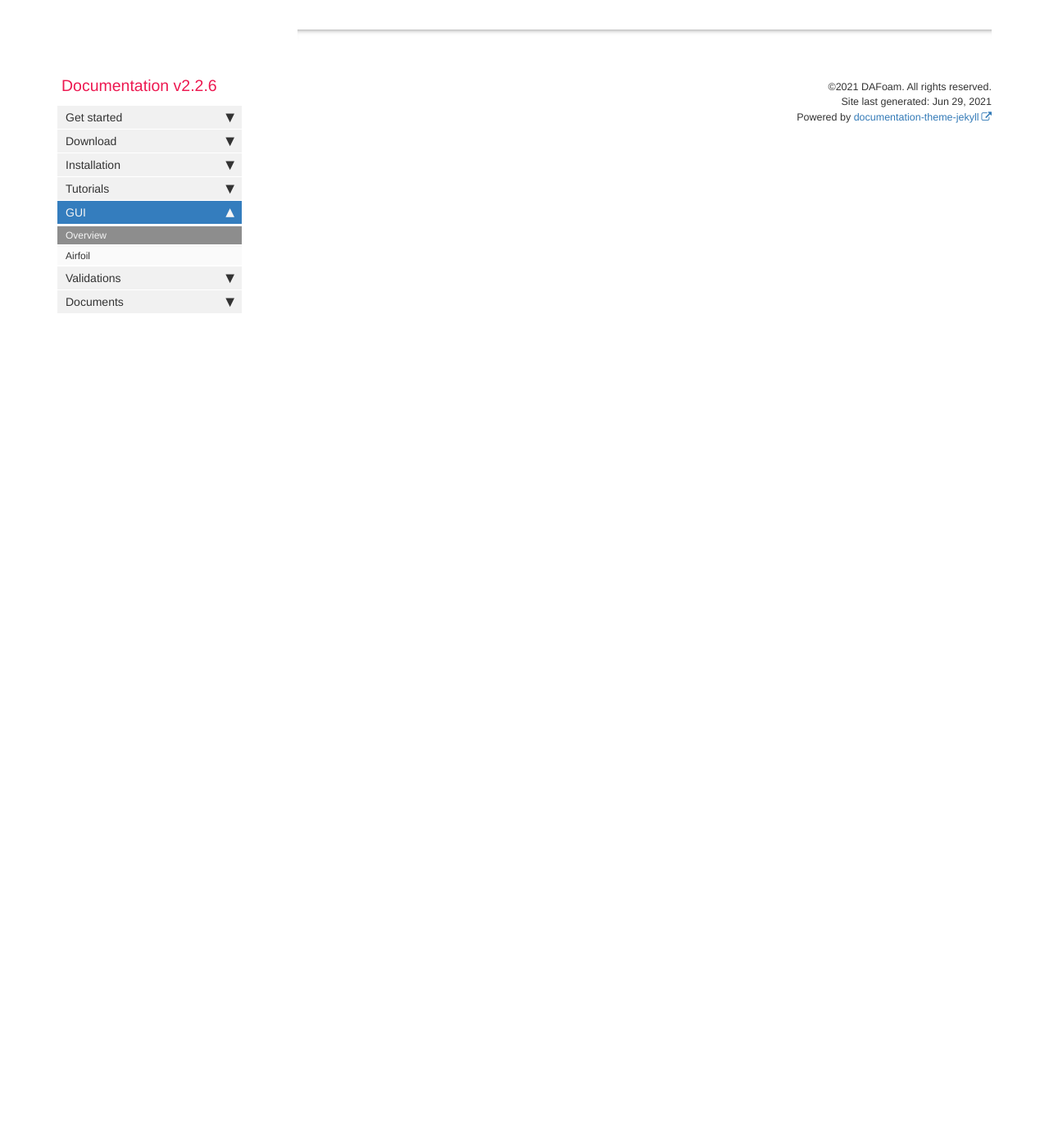
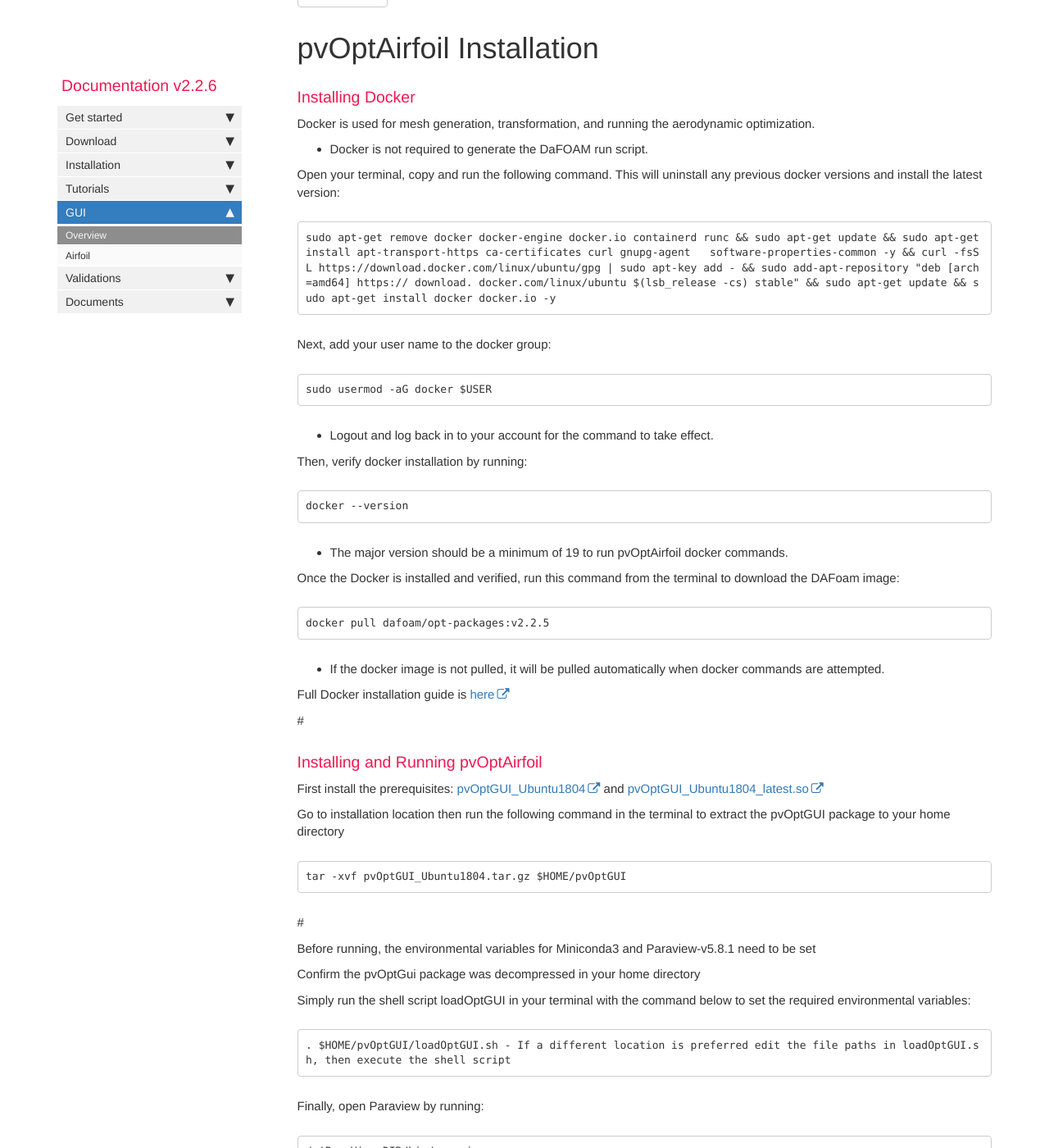
Before and after one commit to DAFoam/DAFoam.github.io, a Jekyll site: the page built from pages/mydoc/mydoc_gui_overview.md, in a window 1280 px wide and 1400 px high, scrolled down 270 px. Shown: the whole window at 82% size. Built offline with Jekyll 4.4.1, drawn with Linux system fonts in a browser that asks for light colours; comment, search, counter and statistics services are not loaded; before the commit the page ends 900 px from its top, so only the background shows below that; some of the changed text lies outside the part shown.

Commit message:
Update mydoc_gui_overview.md

```diff
--- a/pages/mydoc/mydoc_gui_overview.md
+++ b/pages/mydoc/mydoc_gui_overview.md
@@ -7,6 +7,70 @@ permalink: mydoc_gui_overview.html
 folder: mydoc
 ---
 
-Under construction.
+# pvOptAirfoil Installation
 
-{% include links.html %}
+### Installing Docker
+
+Docker is used for mesh generation, transformation, and running the aerodynamic optimization.
+- Docker is not required to generate the DaFOAM run script.
+
+Open your terminal, copy and run the following command. This will uninstall any previous docker versions and install the latest version:
+
+	sudo apt-get remove docker docker-engine docker.io containerd runc && sudo apt-get update && sudo apt-get install apt-transport-https ca-certificates curl gnupg-agent   software-properties-common -y && curl -fsSL https://download.docker.com/linux/ubuntu/gpg | sudo apt-key add - && sudo add-apt-repository "deb [arch=amd64] https:// download. docker.com/linux/ubuntu $(lsb_release -cs) stable" && sudo apt-get update && sudo apt-get install docker docker.io -y
+
+Next, add your user name to the docker group:
+
+	sudo usermod -aG docker $USER
+
+
+- Logout and log back in to your account for the command to take effect.
+
+Then, verify docker installation by running:
+
+	docker --version
+
+- The major version should be a minimum of 19 to run pvOptAirfoil docker commands.
+
+Once the Docker is installed and verified, run this command from the terminal to download the DAFoam image:
+
+	docker pull dafoam/opt-packages:v2.2.5
+
+- If the docker image is not pulled, it will be pulled automatically when docker commands are attempted.
+
+Full Docker installation guide is	[here](https://docs.docker.com/engine/install/ubuntu/)
+
+
+
+#
+### Installing and Running pvOptAirfoil
+
+First install the prerequisites: [pvOptGUI_Ubuntu1804](https://github.com/DAFoam/files/releases/tag/pvOptGUI) and [pvOptGUI_Ubuntu1804_latest.so](https://github.com/DAFoam/files/releases/tag/pvOptGUI)
+
+Go to installation location then run the following command in the terminal to extract the pvOptGUI package to your home directory
+
+	tar -xvf pvOptGUI_Ubuntu1804.tar.gz $HOME/pvOptGUI
+
+#
+
+Before running, the environmental variables for Miniconda3 and Paraview-v5.8.1 need to be set
+
+Confirm the pvOptGui package was decompressed in your home directory
+
+Simply run the shell script loadOptGUI in your terminal with the command below to set the required environmental variables:
+
+	. $HOME/pvOptGUI/loadOptGUI.sh
+- If a different location is preferred edit the file paths in loadOptGUI.sh, then execute the shell script
+
+Finally, open Paraview by running:
+
+	/.$ParaView_DIR/bin/paraview
+
+To load pvOptAirfoil into Paraview, locate the toolbar at the top of the screen, then click
+- Tools>>Manage Plugins...>>load new...>>
+- Then navigate to your copy of pvOptAirfoil.so and load the shared image
+
+
+The plugin acts as a filter, so open a paraview.foam file from the file explorer at the top right of the interface to begin
+Then click the green apply button on the left, below the Paraview pipeline window
+Finally, load the plugin from the "Filters" menu in the upper toolbar.
+- You should now see the pvOptAirfoil menu in the panel on the left, underneath the pipeline
```
